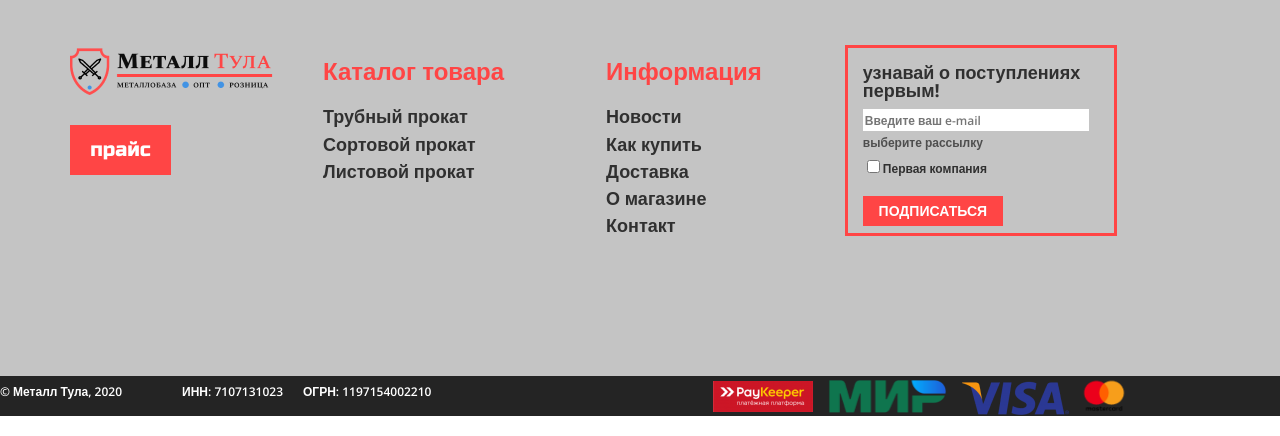
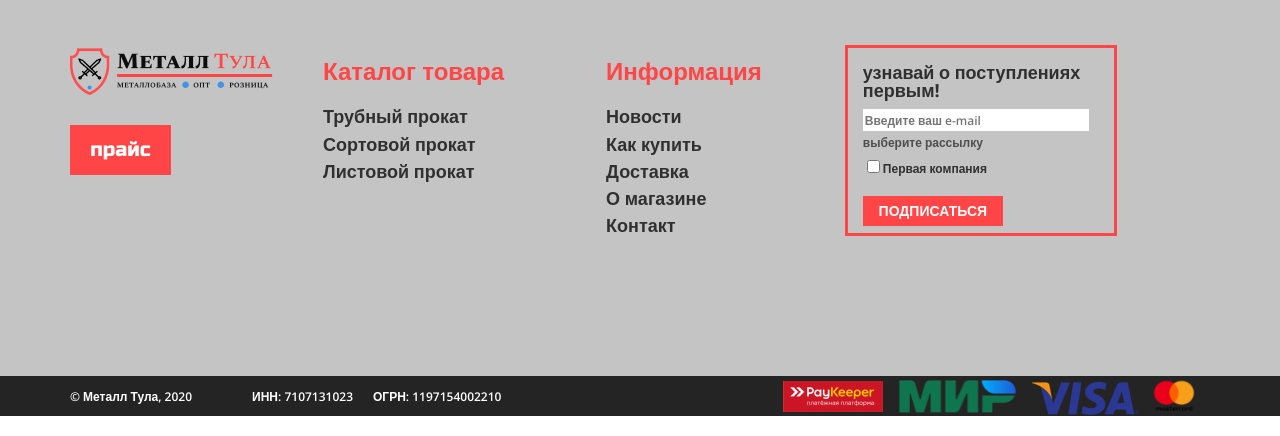
Before and after one commit to verslibremd/step2020, a PHP site: page /metall.html in a window 1280 px wide. Shown: the part 5650-6086 px from the top of the page. Run offline with PHP 8.4, Linux system fonts and the light colour scheme.

Commit message:
закончил

```diff
--- a/projects from phpstorm/metall.css
+++ b/projects from phpstorm/metall.css
@@ -730,41 +730,35 @@ form p {
     color: #FFFFFF;
     border: none;
 }
-/*--------------*/
-
-.black-block__grid--end{
+/*-------------------------------*/
+.grid--black-block-end{
     height: 60px;
     display: flex;
     flex-direction: row;
 }
-
 .black-block-end--text{
     font-family: 'Open Sans', sans-serif;
     font-weight: 600;
     font-size: 12px;
     line-height: 70%;
     color: #FFFFFF;
-    align-items: center;
+    margin-top: 17px;
 }
-
 .black-block-end__brand{
     margin-right: 60px;
     align-items: center;
 }
-
 .black-block-end__inn{
     margin-right: 20px;
 }
 .black-block-end__ogrn{
     margin-right: 282px;
 }
-
 .black-block-end__img-one{
     width: 100px;
     height: 31px;
     margin-top: 5px;
 }
-
 .black-block-end__img-two{
     width: 133px;
     height: 40px;
@@ -774,12 +768,10 @@ form p {
     height: 45px;
     margin-bottom: 3px;
 }
-
 .black-block-end__img-four{
     width: 50px;
     height: 40px;
 }
-
 .pict-margin{
     margin-right: 6px;
 }
--- a/projects from phpstorm/metall.html
+++ b/projects from phpstorm/metall.html
@@ -262,9 +262,8 @@
         </div>
     </section>
 
-
     <div class="black-block black-block-end ">
-        <div class="black-block__grid black-block__grid--end">
+        <div class=" grid grid--black-block-end">
             <p class="black-block-end__brand black-block-end--text">© Металл Тула, 2020</p>
             <p class="black-block-end__inn black-block-end--text">ИНН: 7107131023</p>
             <p class="black-block-end__ogrn black-block-end--text">ОГРН: 1197154002210</p>
```
